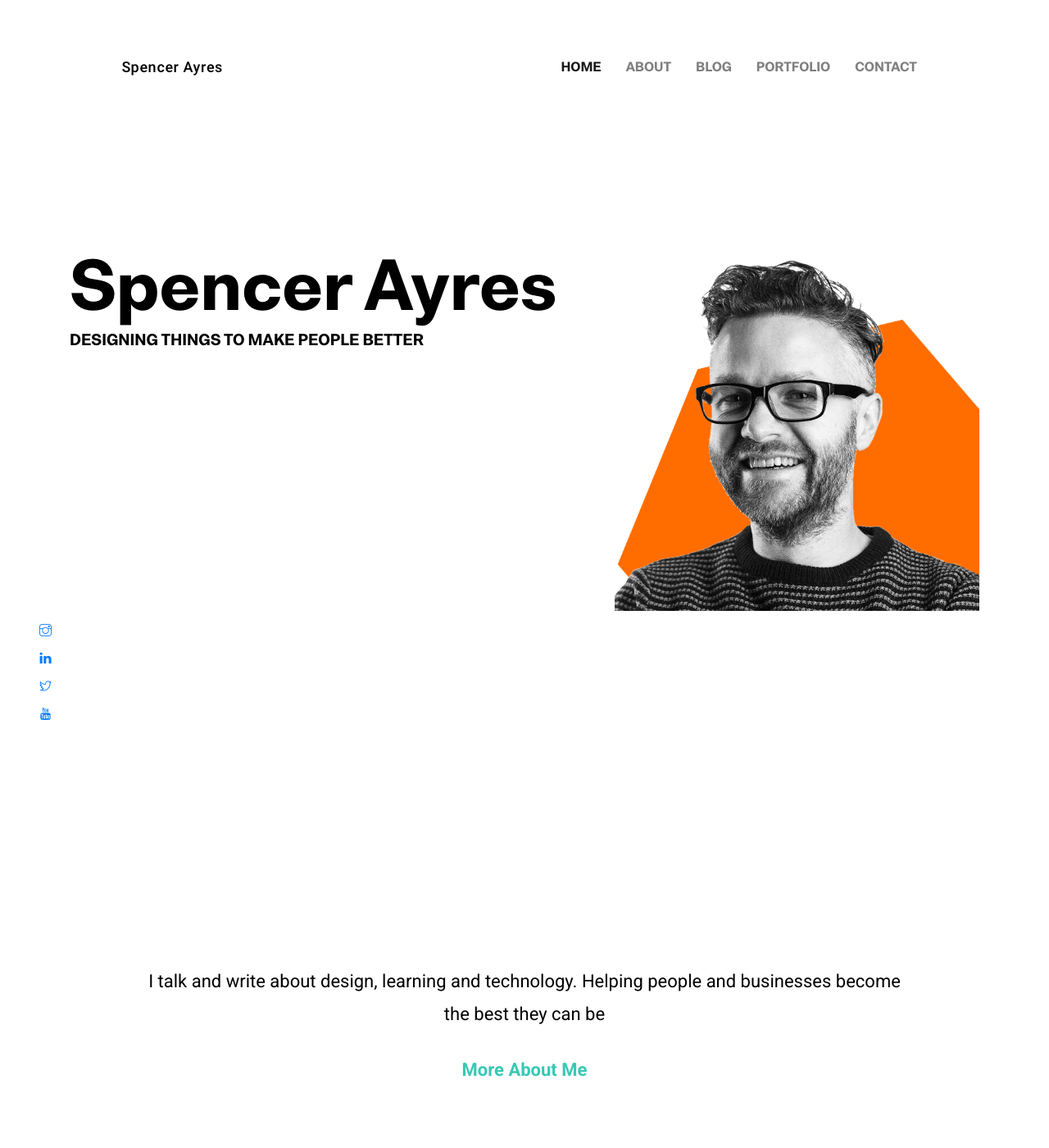
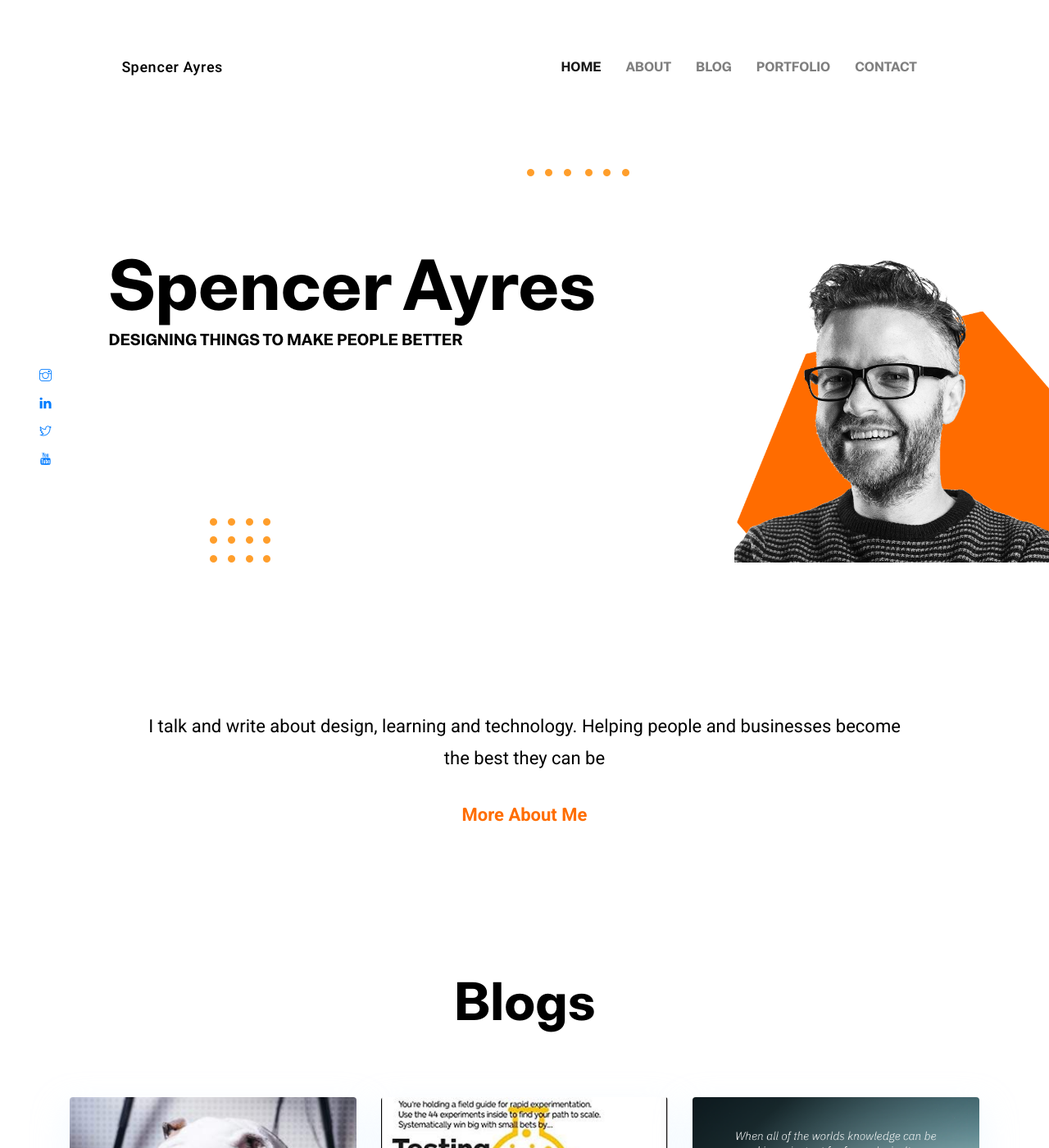
Before and after one commit to spencerayres/spencerayres.github.io, a Jekyll site: the page built from index.html, in a window 1280 px wide and 1400 px high. Shown: the whole window at 82% size. Built offline with Jekyll 4.4.1, drawn with Linux system fonts in a browser that asks for light colours; comment, search, counter and statistics services are not loaded.

Commit message:
reset attempt

```diff
--- a/_includes/hero-section.html
+++ b/_includes/hero-section.html
@@ -1,39 +1,35 @@
-
-
-  <!-- hero area -->
+<!-- hero area -->
 <section class="hero-area bg-primary" id="parallax">
   <div class="container">
     <div class="row">
-      <div class="col-md-7 mx-auto">
+      <div class="col-lg-11 mx-auto">
         <h1 class="text-black font-tertiary">{{ site.data.settings.hero.hero-title }}</h1>
         <h5 class="text-black font-tertiary">{{ site.data.settings.hero.hero-sub-title }}</h5>
       </div>
-      <div class="col-md-5 mx-auto ">
-        <img class="img-fluid" src="{{ site.baseurl }}/assets/images/Spencer_Orange1.png" alt="Spencer">
-      </div>
     </div>
   </div>
-
-
- <!-- <div class="layer" id="l2">
+  <div class="layer-bg w-70">
+    <img class="img-fluid w-70" src="{{ site.baseurl }}/assets/images/Spencer_Orange1.png" alt="bg-shape">
+  </div>
+  <div class="layer" id="l2">
     <img src="{{ site.baseurl }}/assets/images/illustrations/dots-cyan.png" alt="bg-shape">
   </div>
-  <div class="layer" id="l3">
+ <!-- <div class="layer" id="l3">
     <img src="{{ site.baseurl }}/assets/images/illustrations/leaf-orange.png" alt="bg-shape">
-  </div>
+  </div>-->
   <div class="layer" id="l4">
     <img src="{{ site.baseurl }}/assets/images/illustrations/dots-orange.png" alt="bg-shape">
   </div>
- <div class="layer" id="l5">
+  <!--<div class="layer" id="l5">
     <img src="{{ site.baseurl }}/assets/images/illustrations/leaf-yellow.png" alt="bg-shape">
   </div>
   <div class="layer" id="l6">
     <img src="{{ site.baseurl }}/assets/images/illustrations/leaf-cyan.png" alt="bg-shape">
-  </div>
+  </div>-->
   <div class="layer" id="l7">
     <img src="{{ site.baseurl }}/assets/images/illustrations/dots-group-orange.png" alt="bg-shape">
   </div>
-  <div class="layer" id="l8">
+  <!--<div class="layer" id="l8">
     <img src="{{ site.baseurl }}/assets/images/illustrations/leaf-pink-round.png" alt="bg-shape">
   </div>
   <div class="layer" id="l9">
--- a/_sass/_buttons.scss
+++ b/_sass/_buttons.scss
@@ -72,11 +72,11 @@
 
 .btn-transparent {
   background: transparent;
-  color: $cta-color;
+  color: $secondary-color;
   font-weight: bold;
 
   &:active,
   &:hover {
-    color: $cta-color;
+    color: $secondary-color;
   }
 }
--- a/_sass/templates/_hero-area.scss
+++ b/_sass/templates/_hero-area.scss
@@ -67,6 +67,6 @@
 
 .layer-bg {
   position: absolute;
-  bottom: 10px;
-  left: 60%;
+  bottom: 100px;
+  left: 70%;
 }
```
Also changed, not shown: 1 other file.
